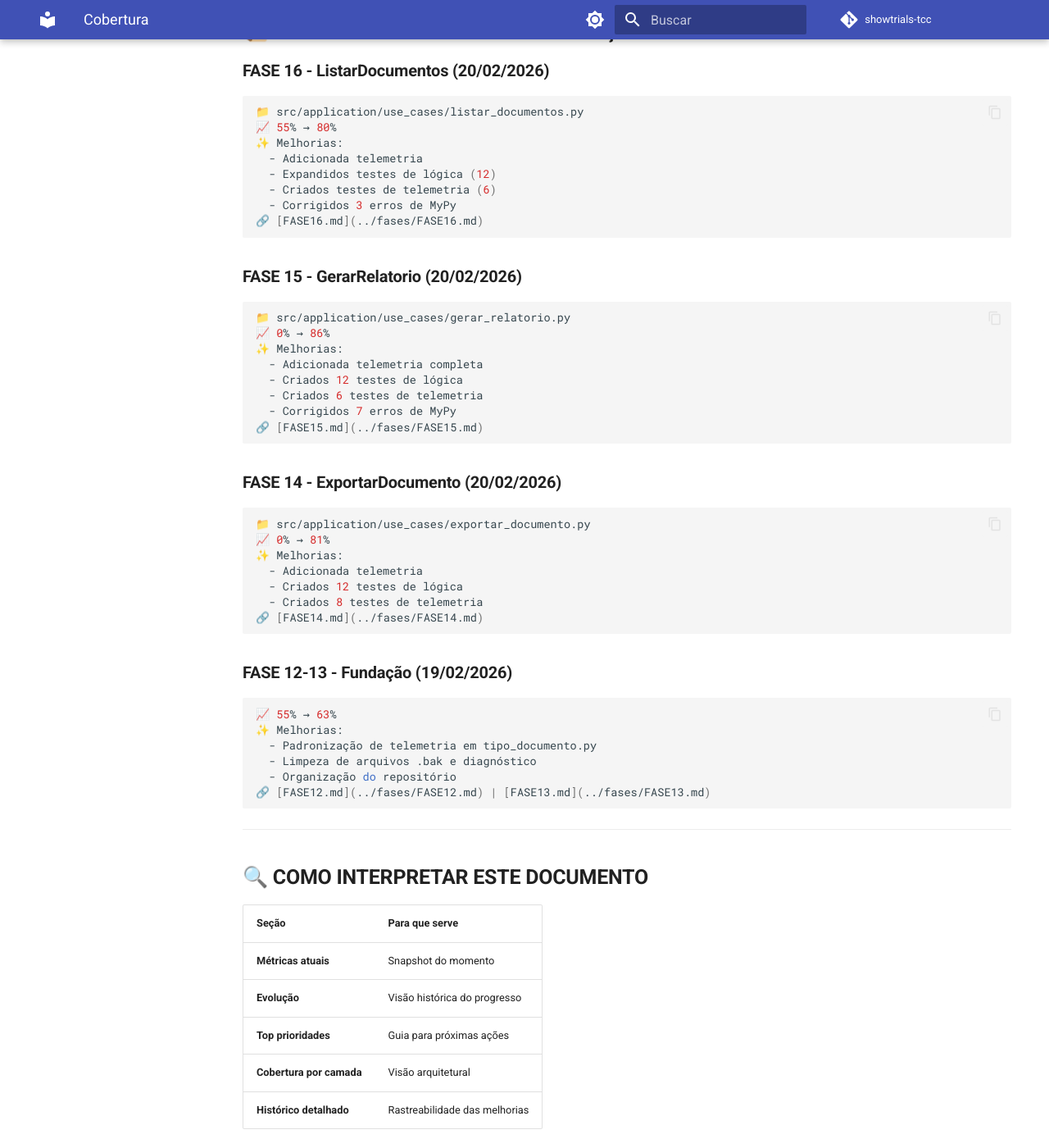
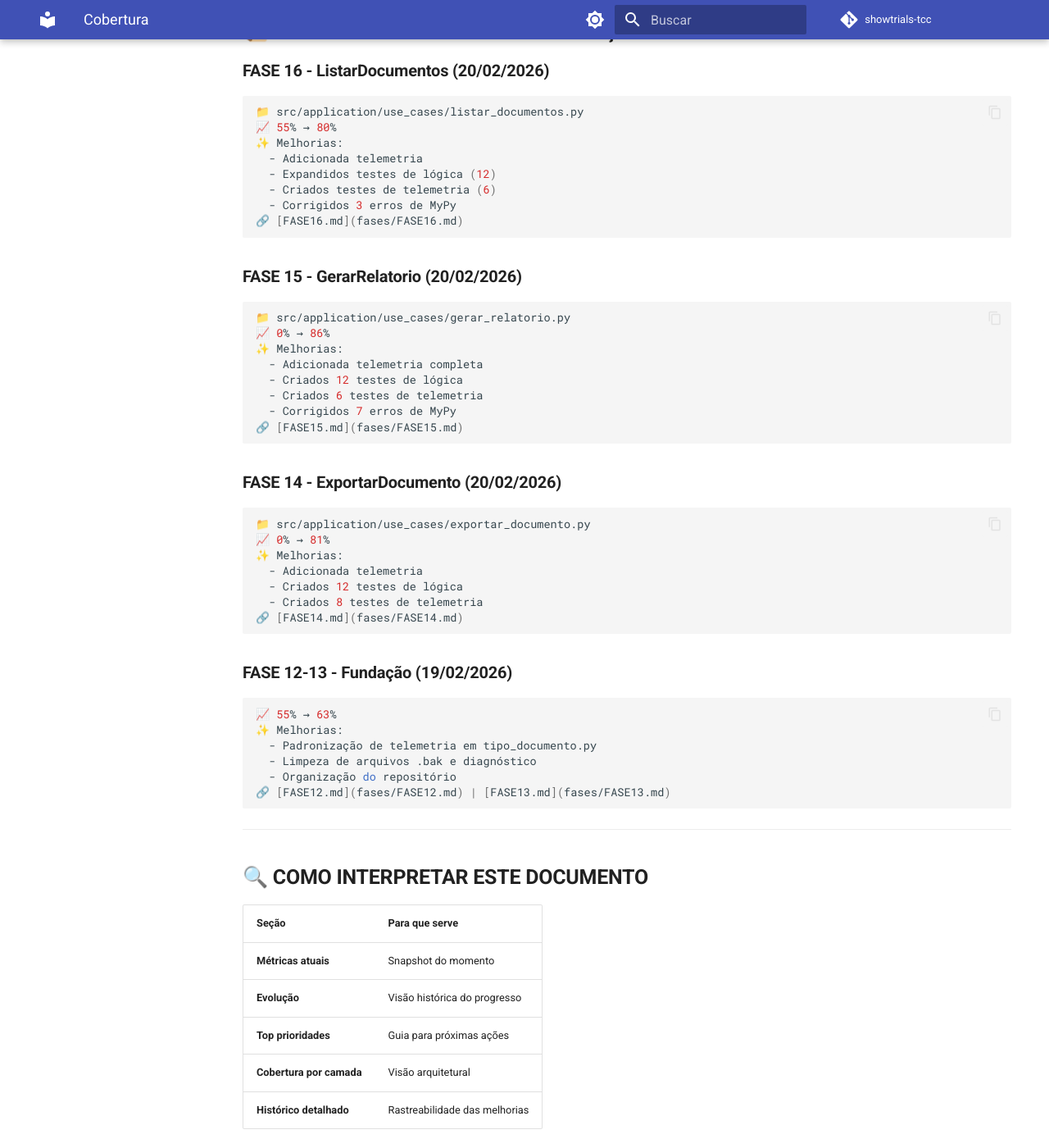
Before and after one commit to rib-thiago/showtrials-tcc, an MkDocs documentation site: the page built from docs/metricas/cobertura.md, in a window 1280 px wide and 1400 px high, scrolled down 1836 px. Shown: the whole window at 82% size. Built offline with MkDocs 1.6.1 and Material for MkDocs 9.7.7, drawn with Linux system fonts in a browser that asks for light colours; comment, search, counter and statistics services are not loaded.

````diff
--- a/docs/metricas/cobertura.md
+++ b/docs/metricas/cobertura.md
@@ -27,7 +27,7 @@
 | 19/02/2026 | 63% | +8% | FASE 12-13 (telemetria + limpeza) |
 | 19/02/2026 | 55% | - | Diagnóstico inicial |
 
-*Detalhes das contribuições estão documentados em cada [FASE*.md](../fases/)*
+*Detalhes das contribuições estão documentados em cada [FASE*.md](fases/)*
 
 ---
 
@@ -65,7 +65,7 @@
   - Expandidos testes de lógica (12)
   - Criados testes de telemetria (6)
   - Corrigidos 3 erros de MyPy
-🔗 [FASE16.md](../fases/FASE16.md)
+🔗 [FASE16.md](fases/FASE16.md)
 ```
 
 ### **FASE 15 - GerarRelatorio (20/02/2026)**
@@ -77,7 +77,7 @@
   - Criados 12 testes de lógica
   - Criados 6 testes de telemetria
   - Corrigidos 7 erros de MyPy
-🔗 [FASE15.md](../fases/FASE15.md)
+🔗 [FASE15.md](fases/FASE15.md)
 ```
 
 ### **FASE 14 - ExportarDocumento (20/02/2026)**
@@ -88,7 +88,7 @@
   - Adicionada telemetria
   - Criados 12 testes de lógica
   - Criados 8 testes de telemetria
-🔗 [FASE14.md](../fases/FASE14.md)
+🔗 [FASE14.md](fases/FASE14.md)
 ```
 
 ### **FASE 12-13 - Fundação (19/02/2026)**
@@ -98,7 +98,7 @@
   - Padronização de telemetria em tipo_documento.py
   - Limpeza de arquivos .bak e diagnóstico
   - Organização do repositório
-🔗 [FASE12.md](../fases/FASE12.md) | [FASE13.md](../fases/FASE13.md)
+🔗 [FASE12.md](fases/FASE12.md) | [FASE13.md](fases/FASE13.md)
 ```
 
 ---
@@ -119,7 +119,7 @@
 
 - [Issues abertas relacionadas](https://github.com/rib-thiago/showtrials-tcc/issues?q=is%3Aopen+is%3Aissue+label%3Atipo%2Ftestes)
 - [Milestone: Qualidade](https://github.com/rib-thiago/showtrials-tcc/milestone/2)
-- [Documentação das fases](../fases/)
+- [Documentação das fases](fases/)
 - [Como contribuir com testes](../contributing.md#testes)
 
 ---
````
Also changed, not shown: docs/flows/dependencies_flow.md (+1 -1 lines), docs/flows/telemetry_flow.md (+3 -3 lines), docs/index.md (+10 -10 lines), docs/planejamento/TEMPLATE_FASE.md (+2 -2 lines).
